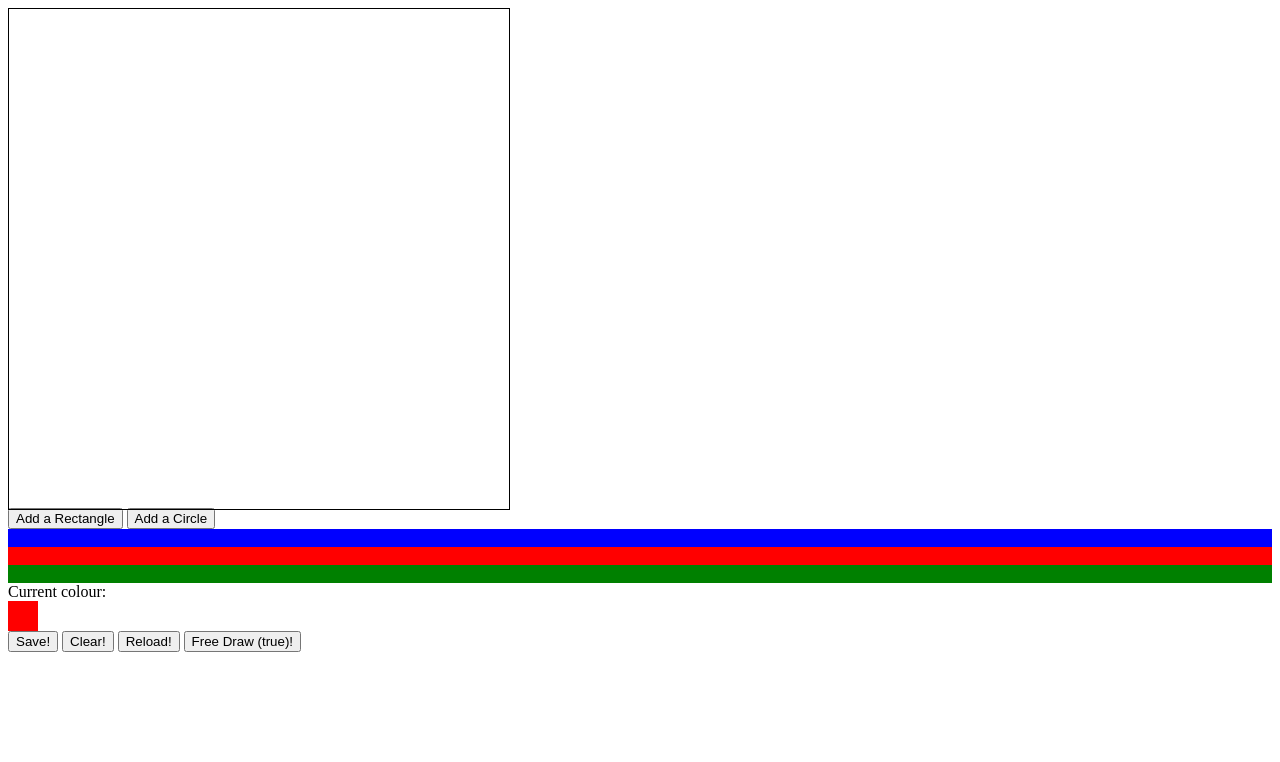
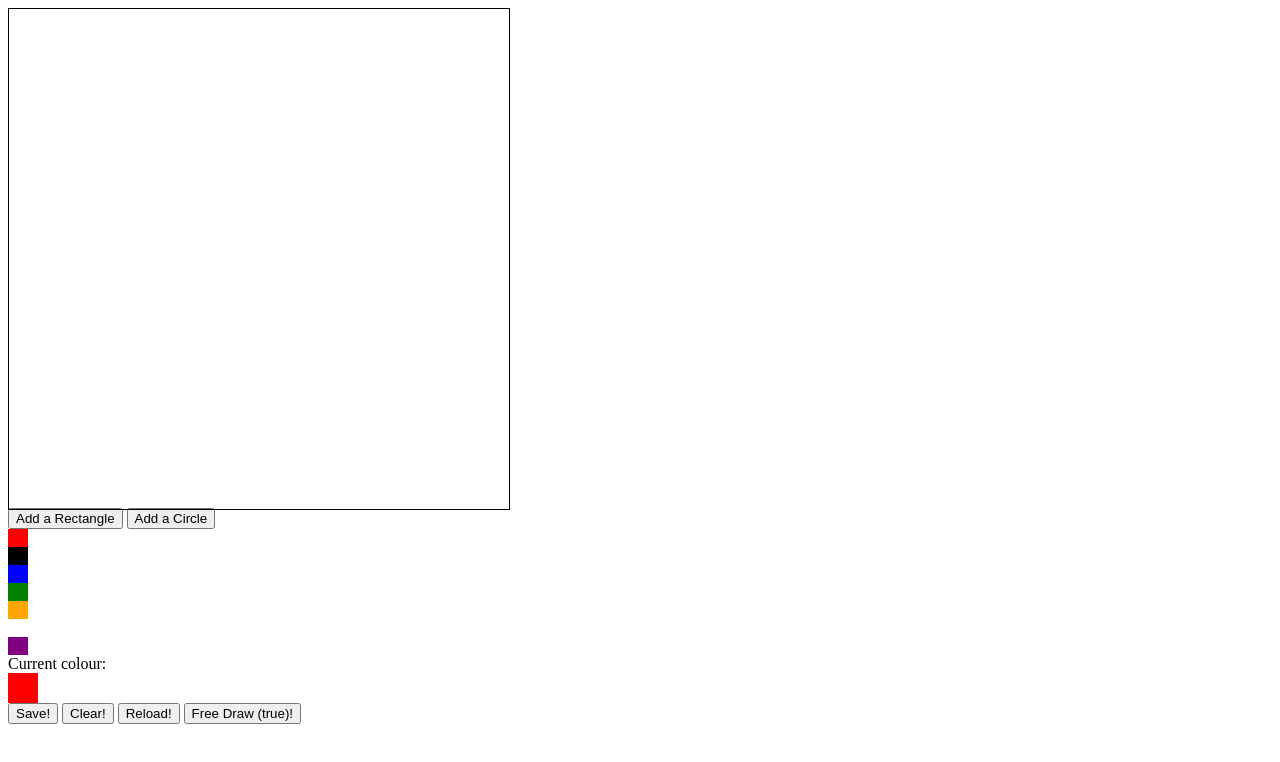
Before and after one commit to iainplimmer/AnguDraw, a website: page index.html in a window 1280 px wide. Drawn offline with nearby package versions, Linux system fonts and the light colour scheme.

Commit message:
Colours are actually managable now ;)

```diff
--- a/index.html
+++ b/index.html
@@ -18,9 +18,7 @@
         <button ng-click="ctrl.AddNewRectangle()">Add a Rectangle</button>
         <button ng-click="ctrl.AddNewCircle()">Add a Circle</button>
 
-        <div class="palleteBox" style="background-color: blue;" ng-click="ctrl.SetColour('blue')"> &nbsp; </div>
-        <div class="paletteBox" style="background-color: red;" ng-click="ctrl.SetColour('red')"> &nbsp; </div>
-        <div class="paletteBox" style="background-color: green;" ng-click="ctrl.SetColour('green')"> &nbsp; </div>
+        <div ng-repeat="colour in ctrl.ColourPalette" class="palleteBox" style="width: 20px; background-color: {{colour}};" ng-click="ctrl.SetColour(colour)"> &nbsp; </div>
 
         Current colour: <div style="width: 30px; height: 30px; background-color: {{ctrl.CurrentSelectedColour}}"> &nbsp; </div>
 
--- a/script/angudraw.js
+++ b/script/angudraw.js
@@ -12,6 +12,7 @@
             this.ClearAllItems = _clearAllItems;
             this.ReloadSavedItems = _reloadSavedItems;
             this.ToggleDrawingMode = _toggleFreeDrawing;
+            this.ColourPalette = ['red','black','blue','green','orange','white','purple'];
 
             // Let's make a reference to our canvas to refer to in this controller and set some default values
             self.canvas = new fabric.Canvas('myCanvas');
@@ -46,8 +47,6 @@
                self.canvas.clear();
                self.canvas.isDrawingMode = true;
                self.ItemsOnCanvas.map(function(o) {
-                    //  TO DO ! Each item we can redraw onto the canvas here :)
-                    console.log(o);
                     if (o.type == 'rect') {
                         _addNewRectangle(o.left, o.top, o.fill, o.width, o.height);
                     }
```
